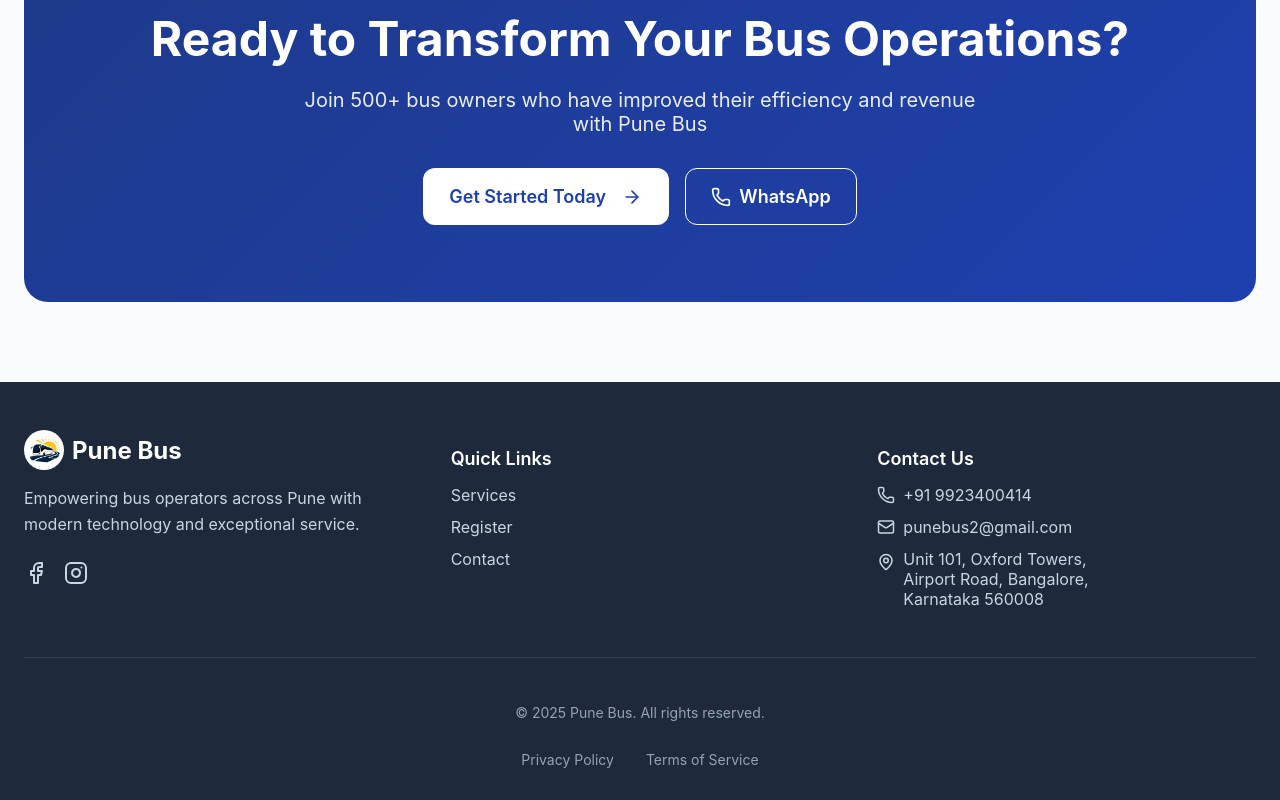
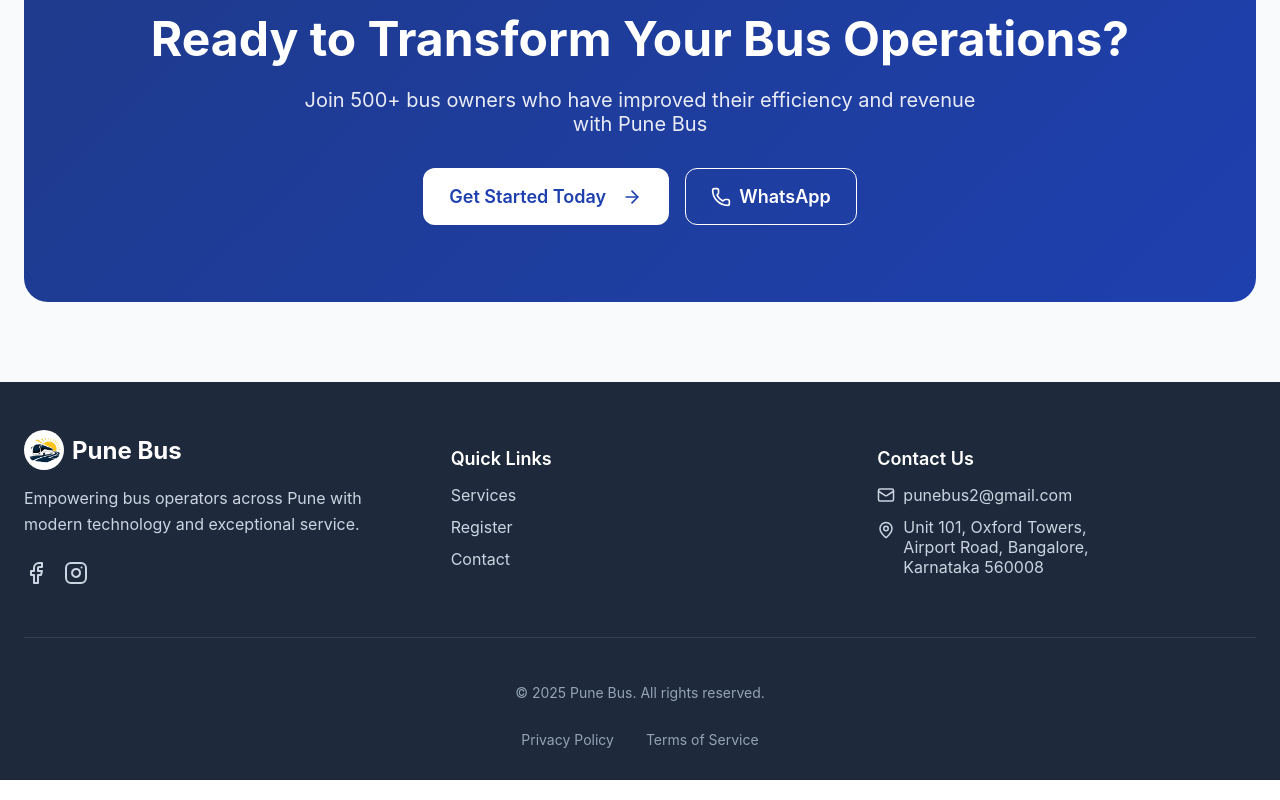
Before and after one commit to prathameshsmule/punebus, a React (Vite) app in the folder Frontend/: page / in a window 1280 px wide. Shown: the part 4671-5471 px from the top of the page. Built offline with nearby package versions, Linux system fonts and the light colour scheme.

Commit message:
Update Footer.jsx

```diff
--- a/Frontend/src/pages/Footer.jsx
+++ b/Frontend/src/pages/Footer.jsx
@@ -253,19 +253,7 @@
                   gap: "0.75rem",
                 }}
               >
-                <a
-                  href="tel:+919923400414"
-                  style={{
-                    display: "flex",
-                    alignItems: "center",
-                    gap: "0.5rem",
-                    color: "#cbd5e1",
-                    textDecoration: "none",
-                  }}
-                >
-                  <Phone style={{ width: 18, height: 18 }} aria-hidden="true" />
-                  +91 9923400414
-                </a>
+
 
                 <a
                   href="mailto:punebus2@gmail.com"
```
